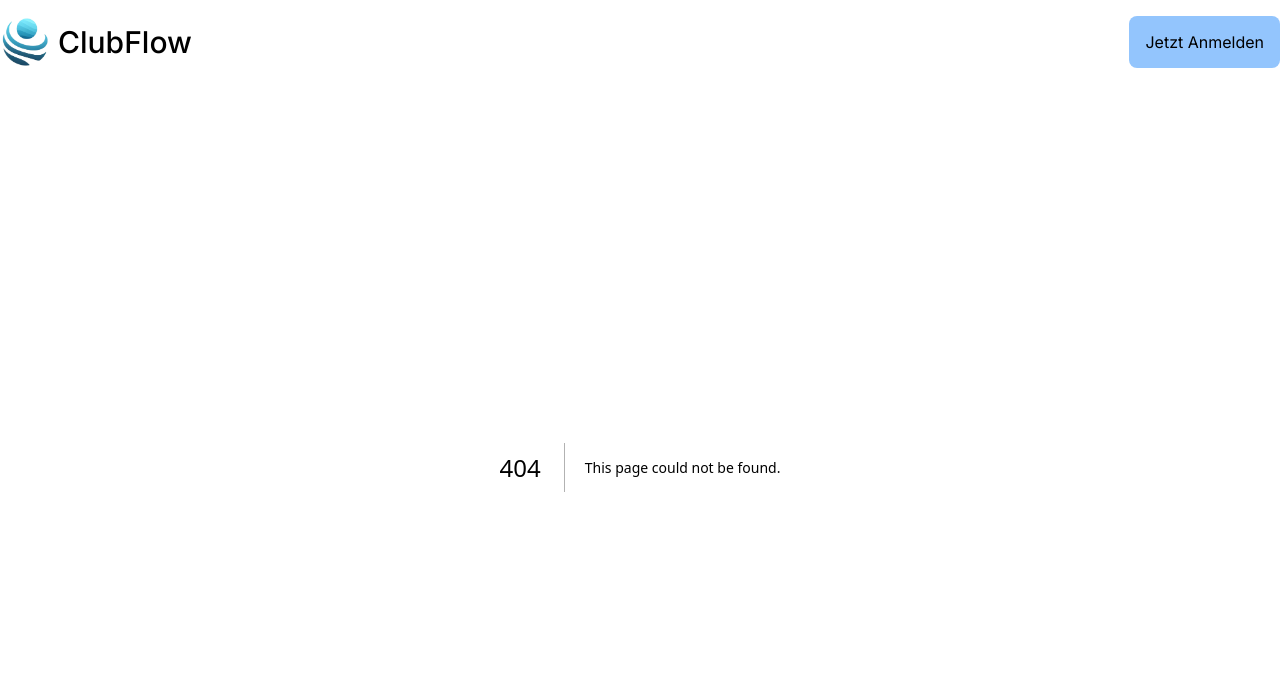
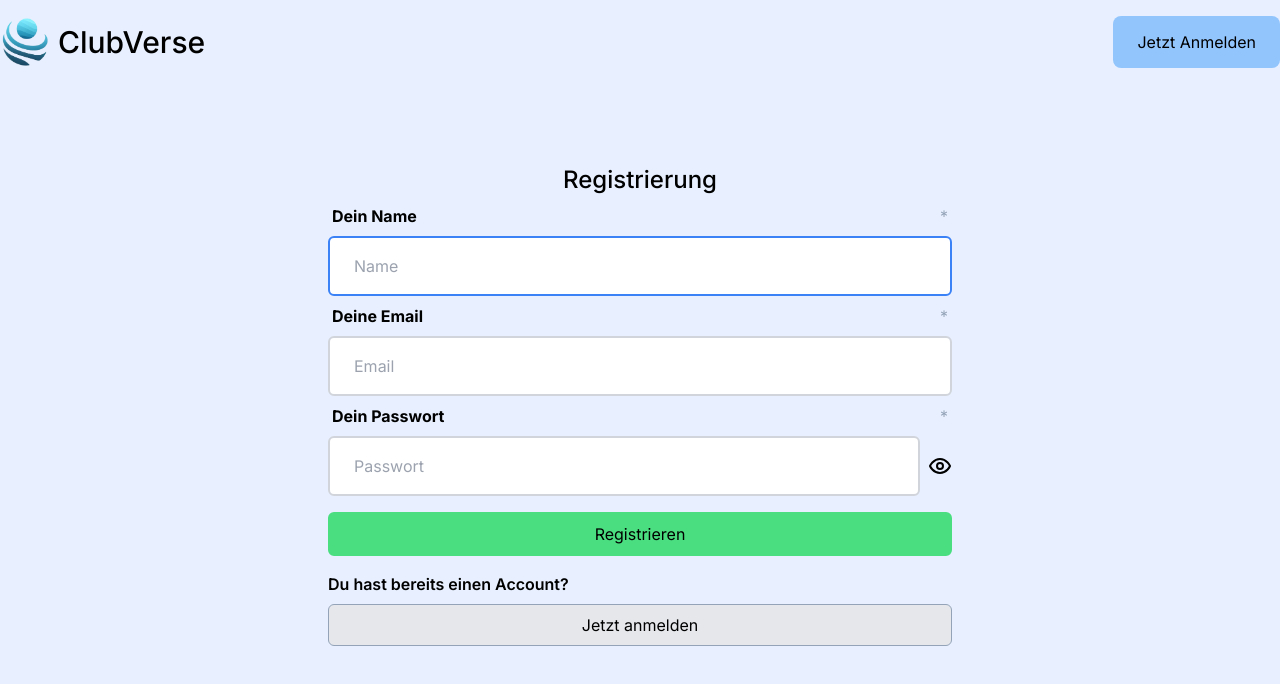
Before and after one commit to Snickers03/clubverse, a Next.js app: page /sign-up in a window 1280 px wide. Before the commit this address had no page. Shown: the top 684 px of the page. Built offline with nearby package versions, Linux system fonts and the light colour scheme.

Commit message:
✨ create login & signup ui

```diff
--- a/package.json
+++ b/package.json
@@ -13,6 +13,7 @@
     "@prisma/client": "^5.2.0",
     "clsx": "^2.1.0",
     "formik": "^2.4.5",
+    "lucide-react": "^0.320.0",
     "next": "14.1.0",
     "react": "^18",
     "react-dom": "^18",
--- /dev/null
+++ b/src/app/(auth)/login/page.tsx
@@ -0,0 +1,11 @@
+import Login from "@/components/auth/Login";
+
+export default function LoginPage() {
+  return (
+    <div className='container mx-auto mt-4 w-full px-2 md:mt-12 md:w-2/3 lg:w-1/2 xl:mt-24 2xl:w-1/3'>
+      <main>
+        <Login />
+      </main>
+    </div>
+  );
+}
--- /dev/null
+++ b/src/app/(auth)/sign-up/page.tsx
@@ -0,0 +1,11 @@
+import SignUp from "@/components/auth/SignUp";
+
+export default function SignUpPage() {
+  return (
+    <div className='container mx-auto mt-4 w-full px-2 md:mt-12 md:w-2/3 lg:w-1/2 xl:mt-24 2xl:w-1/3'>
+      <main>
+        <SignUp />
+      </main>
+    </div>
+  );
+}
--- a/src/app/globals.css
+++ b/src/app/globals.css
@@ -3,6 +3,22 @@
 @tailwind utilities;
 
 body {
-  @apply bg-gray-100;
-  @apply text-gray-900;
+  background-color: rgb(232, 240, 255);
+  color: black;
 }
+
+.btn-primary {
+  @apply w-full rounded-md border-2 border-green-400 bg-green-400 px-8 py-2 hover:border-green-500;
+}
+
+.btn-secondary {
+  @apply w-full rounded-md border-[1px] border-slate-400 bg-gray-200 px-4 py-2;
+}
+
+.input-primary {
+  @apply w-full rounded-md border-2 border-gray-300 px-6 py-4 outline-none focus:border-blue-500;
+}
+
+.signup-title {
+  @apply text-2xl font-medium md:text-3xl 2xl:text-3xl;
+}
--- a/src/app/page.tsx
+++ b/src/app/page.tsx
@@ -1,12 +1,9 @@
 import Image from "next/image";
-
-import Login from "@/components/Login";
 
 export default function Home() {
   return (
     <main className='mt-20'>
-      <Login />
-      {/* <div className='flex items-center justify-center space-x-8'>
+      <div className='flex items-center justify-center space-x-8'>
         <Image
           className='rounded-lg'
           src={"/landing.jpg"}
@@ -18,7 +15,7 @@ export default function Home() {
           Vereine verbinden,
           <br /> Zukunft gestalten
         </p>
-      </div> */}
+      </div>
     </main>
   );
 }
--- a/src/components/Navigation.tsx
+++ b/src/components/Navigation.tsx
@@ -1,16 +1,17 @@
 import React from "react";
 import Image from "next/image";
+import Link from "next/link";
 
 const Navigation = () => {
   return (
     <div className='flex justify-between'>
-      <div className='flex items-center space-x-2'>
+      <Link href={"/"} className='flex items-center space-x-2'>
         <Image src={"/logo.png"} width={50} height={50} alt='ClubFlow Logo' />
-        <h1 className='text-3xl font-medium'>ClubFlow</h1>
+        <h1 className='text-3xl font-medium'>ClubVerse</h1>
+      </Link>
+      <div className='flex items-center rounded-lg bg-blue-300 px-6 hover:bg-blue-400'>
+        <Link href={"/login"}>Jetzt Anmelden</Link>
       </div>
-      <button className='rounded-lg bg-blue-300 px-4 py-2 hover:bg-blue-400'>
-        Jetzt Anmelden
-      </button>
     </div>
   );
 };
--- a/src/components/Login.tsx
+++ b/src/components/auth/Login.tsx
@@ -1,11 +1,13 @@
 "use client";
 
+import Link from "next/link";
 import { Field, Form, Formik } from "formik";
+
+import InputUI from "../ui/InputUI";
 
 const Login = () => {
   return (
     <div>
-      <p className='py-2 text-2xl font-medium'>Login</p>
       <Formik
         initialValues={{ email: "", password: "" }}
         onSubmit={async (values) => {
@@ -27,29 +29,33 @@ const Login = () => {
           return;
         }}
       >
-        <Form>
-          <div className='space-y-2'>
-            <Field
-              className='border-1 rounded-md px-4 py-2 outline-none focus:ring-2 focus:ring-blue-600'
-              name='email'
+        {({ errors }) => (
+          <Form>
+            <p className='text-center text-2xl font-medium'>Login</p>
+            <InputUI
+              fieldName='email'
+              label='Deine Email'
               placeholder='Email'
+              error={errors.email}
+              focus
             />
-            <br />
-            <Field
-              className='border-1 rounded-md px-4 py-2 outline-none focus:ring-2 focus:ring-blue-600'
+            <InputUI
+              fieldName='password'
+              label='Dein Passwort'
+              placeholder='Passwort'
+              error={errors.password}
               type='password'
-              name='password'
-              placeholder='Password'
             />
-          </div>
-          <button
-            className='mt-2 rounded-md bg-green-400 px-6 py-2'
-            type='submit'
-          >
-            Submit
-          </button>
-        </Form>
+            <button type='submit' className='btn-primary mt-4'>
+              Login
+            </button>
+          </Form>
+        )}
       </Formik>
+      <p className='mb-2 mt-4 font-semibold'>Noch keinen Account?</p>
+      <Link href={"/sign-up"}>
+        <p className='btn-secondary text-center'>Jetzt registrieren</p>
+      </Link>
     </div>
   );
 };
--- /dev/null
+++ b/src/components/auth/SignUp.tsx
@@ -0,0 +1,69 @@
+"use client";
+
+import Link from "next/link";
+import { Field, Form, Formik } from "formik";
+
+import InputUI from "../ui/InputUI";
+
+const SignUp = () => {
+  return (
+    <div>
+      <Formik
+        initialValues={{ name: "", email: "", password: "" }}
+        onSubmit={async (values) => {
+          // login api call
+          const res = await fetch("/api/user", {
+            method: "POST",
+            headers: {
+              "Content-Type": "application/json",
+            },
+            body: JSON.stringify({
+              email: values.email,
+              password: values.password,
+            }),
+          });
+
+          const data = await res.json();
+          console.log("data: ", data);
+
+          return;
+        }}
+      >
+        {({ errors }) => (
+          <Form>
+            <p className='text-center text-2xl font-medium'>Registrierung</p>
+            <InputUI
+              fieldName='name'
+              label='Dein Name'
+              placeholder='Name'
+              error={errors.name}
+              focus
+            />
+            <InputUI
+              fieldName='email'
+              label='Deine Email'
+              placeholder='Email'
+              error={errors.email}
+            />
+            <InputUI
+              fieldName='password'
+              label='Dein Passwort'
+              placeholder='Passwort'
+              error={errors.password}
+              type='password'
+            />
+            <button type='submit' className='btn-primary mt-4'>
+              Registrieren
+            </button>
+          </Form>
+        )}
+      </Formik>
+      <p className='mb-2 mt-4 font-semibold'>Du hast bereits einen Account?</p>
+      <Link href={"/login"}>
+        <p className='btn-secondary text-center'>Jetzt anmelden</p>
+      </Link>
+    </div>
+  );
+};
+
+export default SignUp;
--- /dev/null
+++ b/src/components/ui/InputUI.tsx
@@ -0,0 +1,70 @@
+import React, { useEffect, useRef, useState } from "react";
+import { Field } from "formik";
+import { Eye, EyeOff } from "lucide-react";
+
+interface InputUIProps {
+  label: string;
+  placeholder: string;
+  fieldName: string;
+  error: string | undefined;
+  focus?: boolean;
+  type?: string;
+}
+
+const InputUI = ({
+  label,
+  placeholder,
+  fieldName,
+  error,
+  focus,
+  type = "text",
+}: InputUIProps) => {
+  const ref = useRef<HTMLInputElement | null>(null);
+
+  const [showPassword, setShowPassword] = useState(false);
+
+  useEffect(() => {
+    ref.current?.focus();
+  }, []);
+
+  return (
+    <div>
+      <div className='my-2 flex justify-between'>
+        <p className='ml-1 font-bold'>{label}</p>
+        <p className='mr-1'>
+          {error ? (
+            <span className='text-[14px] text-red-500'>{error}</span>
+          ) : (
+            <span className='text-slate-400'>*</span>
+          )}
+        </p>
+      </div>
+      <div className='flex items-center space-x-2'>
+        <Field
+          innerRef={focus && ref}
+          className='input-primary'
+          name={fieldName}
+          type={type === "password" && showPassword ? "text" : type}
+          placeholder={placeholder}
+        />
+        {type === "password" && (
+          <div>
+            {showPassword ? (
+              <EyeOff
+                className='hover:cursor-pointer'
+                onClick={() => setShowPassword(false)}
+              />
+            ) : (
+              <Eye
+                className='hover:cursor-pointer'
+                onClick={() => setShowPassword(true)}
+              />
+            )}
+          </div>
+        )}
+      </div>
+    </div>
+  );
+};
+
+export default InputUI;
```
Also changed, not shown: 1 other file (tests, documents, lock files or other folders).
